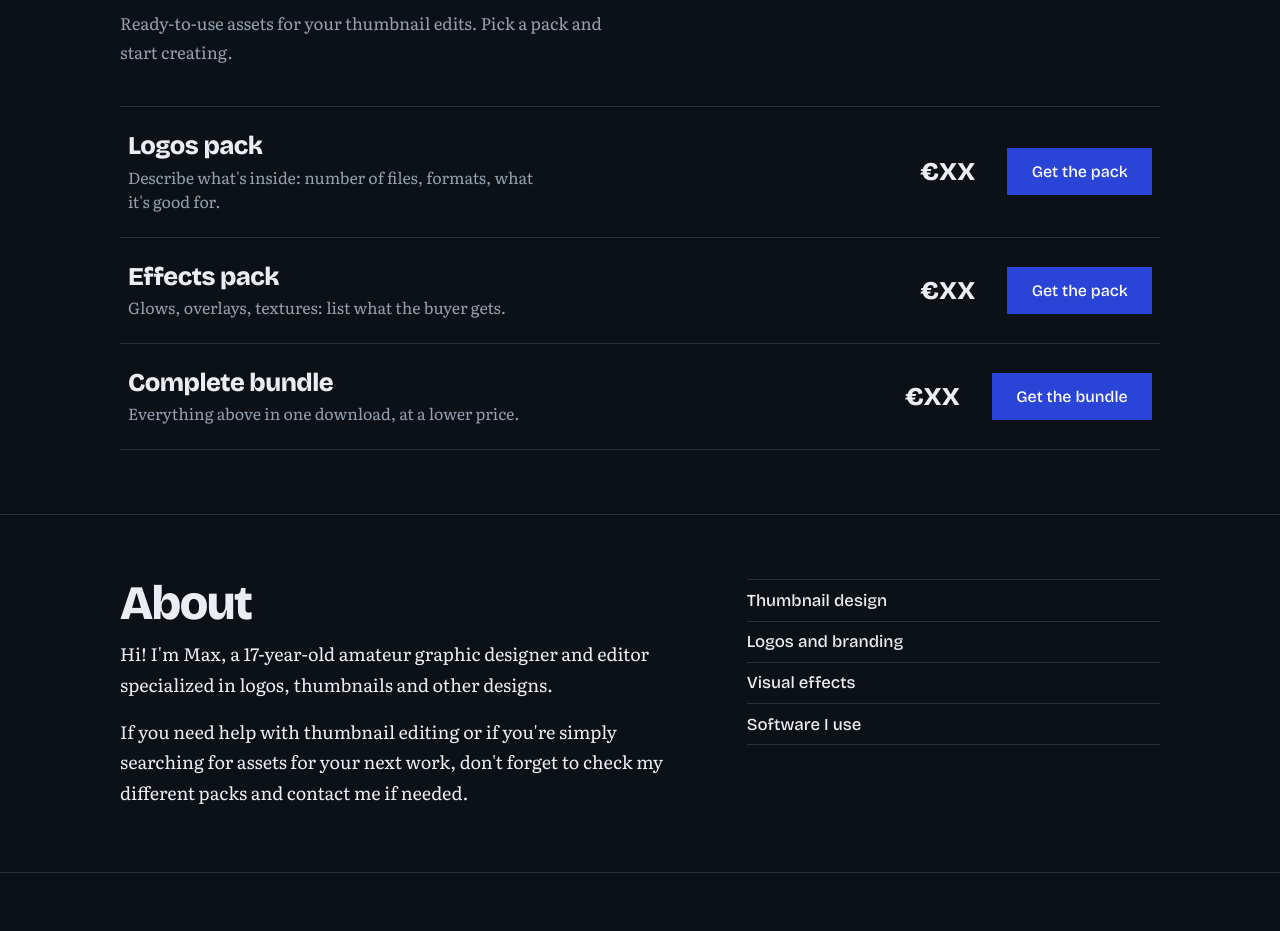
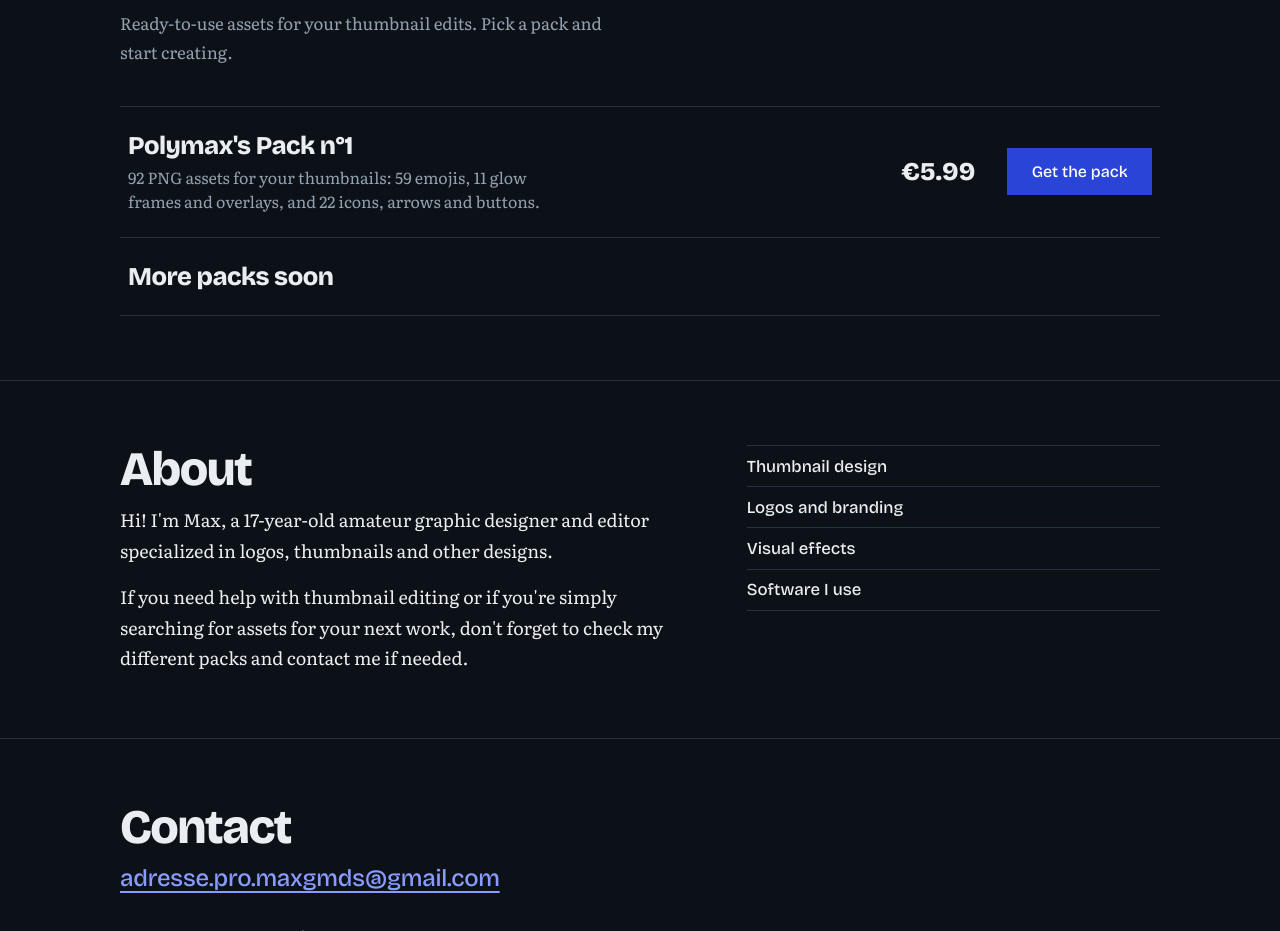
Before and after one commit to Polymaxxx/polymax.github.io, a plain HTML site: page index.html in a window 1280 px wide. Shown: the part 1387-2318 px from the top of the page. Drawn offline with nearby package versions, Linux system fonts and the light colour scheme.

Commit message:
Revise packs in index.html
Updated pack details and added a new pack placeholder.

```diff
--- a/index.html
+++ b/index.html
@@ -56,19 +56,12 @@
            to your store page (Gumroad, Payhip, etc.). Copy a whole <li> block to add another pack. -->
       <ul class="packs">
         <li>
-          <div><h3>Logos pack</h3><p>Describe what's inside: number of files, formats, what it's good for.</p></div>
-          <div class="price">€XX</div>
+          <div><h3>Polymax's Pack n°1</h3><p>92 PNG assets for your thumbnails: 59 emojis, 11 glow frames and overlays, and 22 icons, arrows and buttons.</p></div>
+          <div class="price">€5.99</div>
           <a class="btn" href="#">Get the pack</a>
         </li>
-        <li>
-          <div><h3>Effects pack</h3><p>Glows, overlays, textures: list what the buyer gets.</p></div>
-          <div class="price">€XX</div>
-          <a class="btn" href="#">Get the pack</a>
-        </li>
-        <li>
-          <div><h3>Complete bundle</h3><p>Everything above in one download, at a lower price.</p></div>
-          <div class="price">€XX</div>
-          <a class="btn" href="#">Get the bundle</a>
+        <li class="soon">
+          <div><h3>More packs soon</h3></div>
         </li>
       </ul>
     </div>
```
